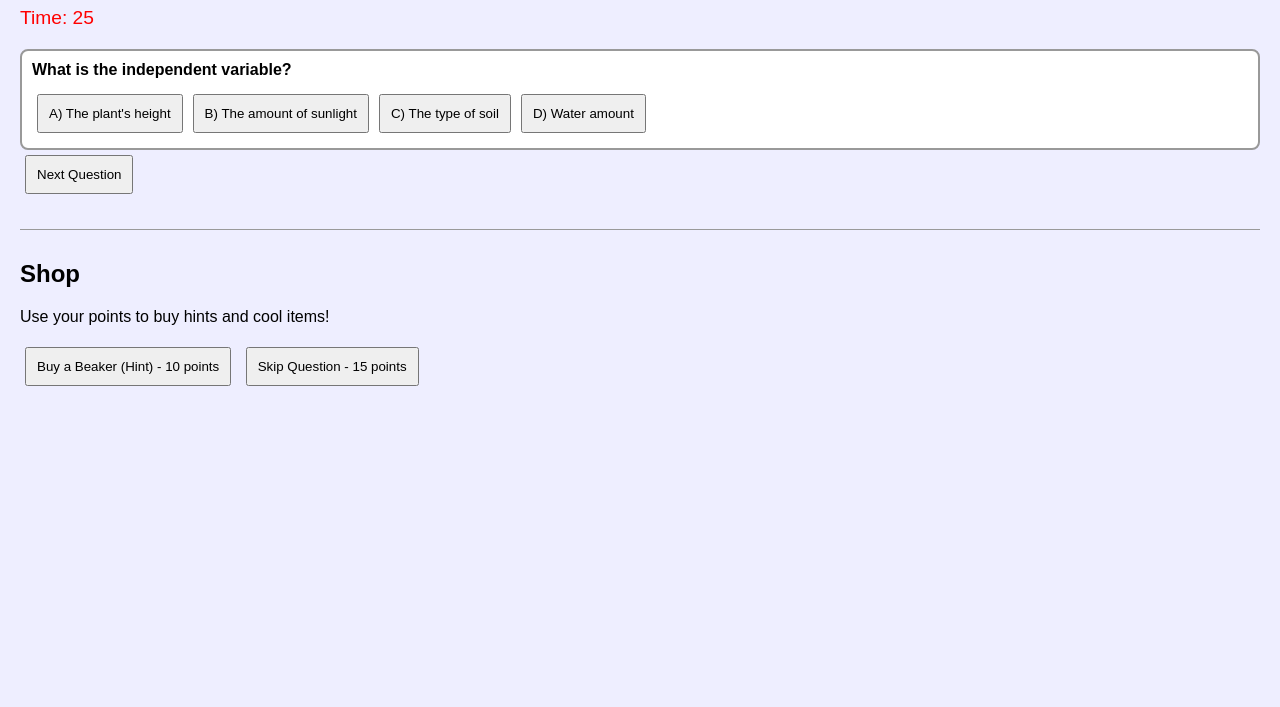
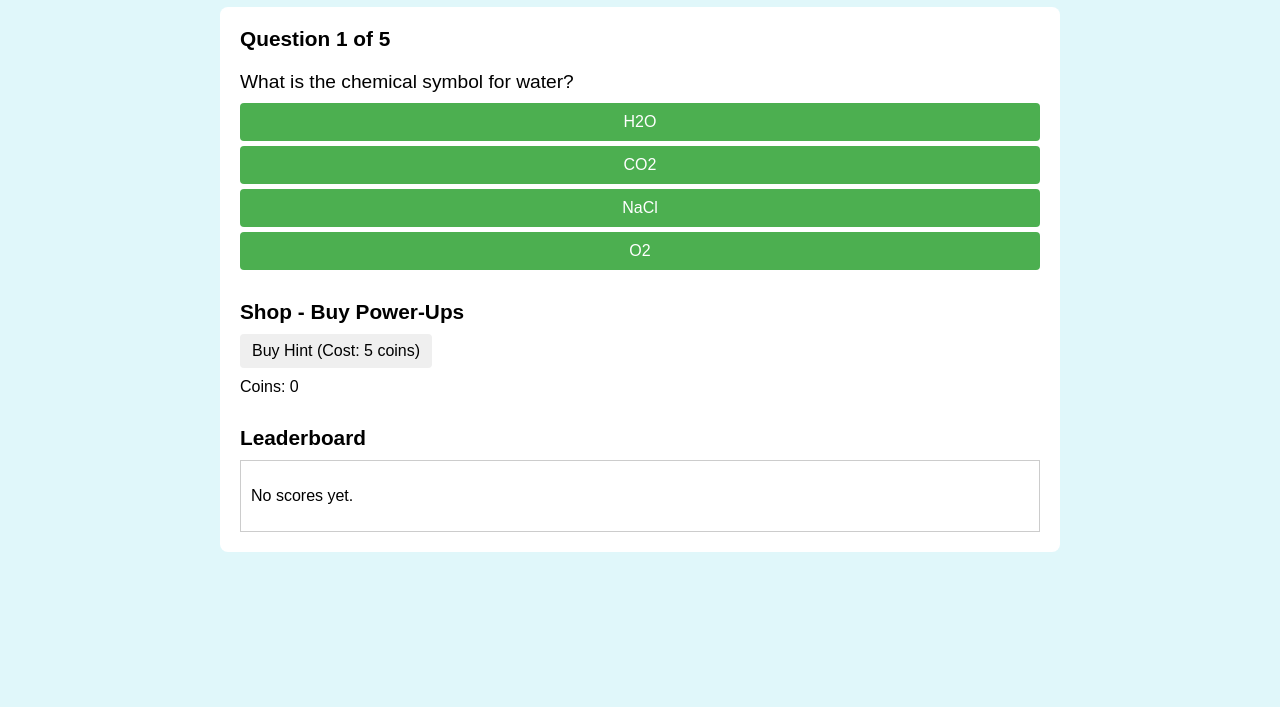
Before and after one commit to agggggbjfgfgfgh/sience.com, a plain HTML site: page index.html in a window 1280 px wide. Shown: the part 93-800 px from the top of the page. Drawn offline with Linux system fonts and the light colour scheme.

Commit message:
Update index.html

```diff
--- a/index.html
+++ b/index.html
@@ -3,198 +3,278 @@
 <head>
 <meta charset="UTF-8" />
 <meta name="viewport" content="width=device-width, initial-scale=1.0" />
-<title>Enhanced Science Quiz Game</title>
+<title>Science Quiz & Shop Game</title>
 <style>
   body {
     font-family: Arial, sans-serif;
-    background-color: #eef;
-    margin: 20px;
+    background: #e0f7fa;
+    margin: 0;
+    padding: 20px;
   }
-  h1 {
+  h1, h2 {
     text-align: center;
-    margin-bottom: 10px;
   }
-  #score {
+  .game-container {
+    max-width: 800px;
+    margin: auto;
+    background: #ffffff;
+    padding: 20px;
+    border-radius: 8px;
+  }
+  .question {
     font-size: 1.2em;
-    margin-bottom: 10px;
-  }
-  #timer {
-    font-size: 1.2em;
-    color: red;
-    margin-bottom: 10px;
-  }
-  .question-container {
     margin-top: 20px;
-    padding: 10px;
-    border: 2px solid #999;
-    border-radius: 8px;
-    background-color: #fff;
-  }
-  #question {
-    font-weight: bold;
   }
   .answers {
     margin-top: 10px;
   }
-  button {
-    margin: 5px;
+  .answer-btn {
+    display: block;
+    width: 100%;
     padding: 10px;
+    margin-top: 5px;
+    border: none;
+    border-radius: 4px;
+    background-color: #4caf50;
+    color: white;
+    font-size: 1em;
     cursor: pointer;
   }
-  #shop {
+  .answer-btn:hover {
+    background-color: #45a049;
+  }
+  #feedback {
+    margin-top: 15px;
+    font-size: 1.2em;
+  }
+  .shop, .leaderboard {
     margin-top: 30px;
-    border-top: 1px solid #999;
-    padding-top: 10px;
   }
-  #message {
-    margin-top: 10px;
-    font-style: italic;
+  .section-title {
+    font-weight: bold;
+    font-size: 1.3em;
+    margin-bottom: 10px;
+  }
+  .power-up {
+    margin: 10px 0;
+  }
+  button {
+    padding: 8px 12px;
+    font-size: 1em;
+    border: none;
+    border-radius: 4px;
+    cursor: pointer;
+  }
+  button:disabled {
+    background-color: #ccc;
+    cursor: not-allowed;
+  }
+  #leaderboard {
+    max-height: 200px;
+    overflow-y: auto;
+    border: 1px solid #ccc;
+    padding: 10px;
   }
 </style>
 </head>
 <body>
 
-<h1>Enhanced Science Quiz Game</h1>
-<div id="score">Points: 0</div>
-<div id="timer">Time: 30</div>
-<div class="question-container" id="question-container">
-  <div id="question"></div>
-  <div class="answers" id="answers"></div>
-</div>
-<button onclick="nextQuestion()">Next Question</button>
+<h1>Science Quiz & Shop Game</h1>
+<div class="game-container">
 
-<div id="shop">
-  <h2>Shop</h2>
-  <p>Use your points to buy hints and cool items!</p>
-  <button onclick="buyHint()">Buy a Beaker (Hint) - 10 points</button>
-  <button onclick="buySkip()">Skip Question - 15 points</button>
-  <div id="message"></div>
+  <!-- Quiz Section -->
+  <div id="quiz-section">
+    <div class="section-title">Question <span id="question-number">1</span> of <span id="total-questions"></span></div>
+    <div class="question" id="question-text"></div>
+    <div class="answers" id="answers-container"></div>
+    <div id="feedback"></div>
+    <button id="next-btn" style="display:none;" onclick="nextQuestion()">Next Question</button>
+  </div>
+
+  <!-- Shop Section -->
+  <div class="shop">
+    <div class="section-title">Shop - Buy Power-Ups</div>
+    <div class="power-up">
+      <button onclick="buyHint()" id="hint-btn">Buy Hint (Cost: 5 coins)</button>
+    </div>
+    <div>Coins: <span id="coins">0</span></div>
+  </div>
+
+  <!-- Leaderboard -->
+  <div class="leaderboard">
+    <div class="section-title">Leaderboard</div>
+    <div id="leaderboard"></div>
+  </div>
 </div>
 
 <script>
-const totalQuestions = 5;
-let questions = [];
+const questions = [
+  {
+    question: "What is the chemical symbol for water?",
+    options: ["H2O", "CO2", "NaCl", "O2"],
+    answer: "H2O"
+  },
+  {
+    question: "Which planet is known as the red planet?",
+    options: ["Mars", "Venus", "Jupiter", "Saturn"],
+    answer: "Mars"
+  },
+  {
+    question: "What process do plants use to make their food?",
+    options: ["Photosynthesis", "Respiration", "Fermentation", "Digestion"],
+    answer: "Photosynthesis"
+  },
+  {
+    question: "What is the force that keeps us on the ground?",
+    options: ["Gravity", "Magnetism", "Friction", "Inertia"],
+    answer: "Gravity"
+  },
+  {
+    question: "Which gas do humans need to breathe?",
+    options: ["Oxygen", "Nitrogen", "Carbon Dioxide", "Helium"],
+    answer: "Oxygen"
+  }
+];
+
 let currentQuestionIndex = 0;
-let points = 0;
+let score = 0;
+let coins = 0;
+let hintsAvailable = 0;
 let hintUsed = false;
-let timerInterval;
-let timeLeft = 30;
 
-function generateQuestions() {
-  questions = [];
-  for (let i = 0; i < totalQuestions; i++) {
-    const qType = Math.floor(Math.random() * 4);
-    let questionText = '';
-    let answers = [];
-    let correctIndex = 0;
+const totalQuestions = questions.length;
 
-    switch(qType) {
-      case 0:
-        questionText = "What is the control in a plant growth experiment?";
-        answers = ["A) The plant with fertilizer", "B) The plant without fertilizer", "C) The sunlight", "D) The water"];
-        correctIndex = 1;
-        break;
-      case 1:
-        questionText = "What is the independent variable?";
-        answers = ["A) The plant's height", "B) The amount of sunlight", "C) The type of soil", "D) Water amount"];
-        correctIndex = 1;
-        break;
-      case 2:
-        questionText = "What is the dependent variable?";
-        answers = ["A) The type of soil", "B) The plant's height", "C) The amount of water", "D) The sunlight"];
-        correctIndex = 1;
-        break;
-      case 3:
-        questionText = "What problem is in this sentence? 'The plant grew taller in the sunlight.'";
-        answers = ["A) The problem isn't clear", "B) The sentence is about sunlight", "C) The sentence is about a plant", "D) The sentence is about growth"];
-        correctIndex = 0;
-        break;
-    }
-    questions.push({question: questionText, answers: answers, correct: correctIndex});
+window.onload = () => {
+  loadQuestion();
+  loadLeaderboard();
+  document.getElementById('total-questions').innerText = totalQuestions;
+  document.getElementById('coins').innerText = coins;
+};
+
+function loadQuestion() {
+  // Reset feedback and buttons
+  document.getElementById('feedback').innerHTML = "";
+  document.getElementById('next-btn').style.display = "none";
+
+  const q = questions[currentQuestionIndex];
+  document.getElementById('question-number').innerText = currentQuestionIndex + 1;
+  document.getElementById('question-text').innerText = q.question;
+
+  const answersContainer = document.getElementById('answers-container');
+  answersContainer.innerHTML = "";
+
+  q.options.forEach(option => {
+    const btn = document.createElement('button');
+    btn.innerText = option;
+    btn.className = 'answer-btn';
+    btn.onclick = () => checkAnswer(option);
+    answersContainer.appendChild(btn);
+  });
+}
+
+function checkAnswer(selectedOption) {
+  const q = questions[currentQuestionIndex];
+  if (selectedOption === q.answer) {
+    document.getElementById('feedback').innerHTML = "<span style='color:green;'>Correct!</span>";
+    score++;
+    coins += 2; // reward coins
+  } else {
+    document.getElementById('feedback').innerHTML = "<span style='color:red;'>Wrong! The correct answer was: " + q.answer + ".</span>";
+    coins += 1; // smaller reward for trying
+  }
+  updateCoins();
+  // disable answer buttons
+  Array.from(document.getElementById('answers-container').children).forEach(btn => btn.disabled = true);
+  document.getElementById('next-btn').style.display = "inline-block";
+}
+
+function nextQuestion() {
+  currentQuestionIndex++;
+  if (currentQuestionIndex >= totalQuestions) {
+    endGame();
+  } else {
+    loadQuestion();
+  }
+  document.getElementById('coins').innerText = coins;
+  hintUsed = false; // reset hint for next question
+}
+
+function endGame() {
+  alert(`Game Over! Your score: ${score}/${totalQuestions}`);
+  saveScore();
+  resetGame();
+}
+
+function resetGame() {
+  currentQuestionIndex = 0;
+  score = 0;
+  loadQuestion();
+  document.getElementById('coins').innerText = coins;
+  loadLeaderboard();
+}
+
+function updateCoins() {
+  document.getElementById('coins').innerText = coins;
+}
+
+// Shop functions
+function buyHint() {
+  if (coins >= 5 && !hintUsed) {
+    coins -= 5;
+    updateCoins();
+    hintsAvailable++;
+    alert("You bought a hint! Click 'Hint' during a question.");
+  } else if (hintUsed) {
+    alert("You've already used the hint for this question.");
+  } else {
+    alert("Not enough coins!");
   }
 }
 
-function startTimer() {
-  clearInterval(timerInterval);
-  timeLeft = 30;
-  document.getElementById('timer').innerText = `Time: ${timeLeft}`;
-  timerInterval = setInterval(() => {
-    timeLeft--;
-    document.getElementById('timer').innerText = `Time: ${timeLeft}`;
-    if (timeLeft <= 0) {
-      clearInterval(timerInterval);
-      alert('Time is up! Moving to next question.');
-      nextQuestion();
-    }
-  }, 1000);
-}
-
-function displayQuestion() {
-  if (questions.length === 0) {
-    generateQuestions();
-  }
-  const q = questions[currentQuestionIndex];
-  document.getElementById('question').innerText = q.question;
-  const answersDiv = document.getElementById('answers');
-  answersDiv.innerHTML = '';
-  q.answers.forEach((answer, index) => {
-    const btn = document.createElement('button');
-    btn.innerText = answer;
-    btn.onclick = () => {
-      clearInterval(timerInterval);
-      checkAnswer(index);
-    };
-    answersDiv.appendChild(btn);
-  });
-  hintUsed = false;
-  startTimer();
-}
-
-function checkAnswer(selectedIndex) {
-  const q = questions[currentQuestionIndex];
-  if (selectedIndex === q.correct) {
-    points += 5;
-    alert('Correct! +5 points.');
-  } else {
-    alert('Incorrect.');
-  }
-  document.getElementById('score').innerText = `Points: ${points}`;
-  currentQuestionIndex = (currentQuestionIndex + 1) % questions.length;
-  displayQuestion();
-}
-
-function nextQuestion() {
-  clearInterval(timerInterval);
-  displayQuestion();
-}
-
-function buyHint() {
-  if (points >= 10 && !hintUsed) {
-    points -= 10;
-    document.getElementById('score').innerText = `Points: ${points}`;
-    document.getElementById('message').innerText = 'Hint: Think about variables and experiment parts!';
+function showHint() {
+  if (hintsAvailable > 0 && !hintUsed) {
+    const q = questions[currentQuestionIndex];
+    alert("Hint: The answer starts with '" + q.answer.charAt(0) + "'.");
+    hintsAvailable--;
     hintUsed = true;
   } else if (hintUsed) {
-    document.getElementById('message').innerText = 'You already bought a hint for this question!';
+    alert("You've already used the hint for this question.");
   } else {
-    document.getElementById('message').innerText = 'Not enough points!';
+    alert("You haven't bought a hint yet.");
   }
 }
 
-function buySkip() {
-  if (points >= 15) {
-    points -= 15;
-    document.getElementById('score').innerText = `Points: ${points}`;
-    alert('Question skipped!');
-    nextQuestion();
-  } else {
-    document.getElementById('message').innerText = 'Not enough points!';
-  }
+// Save score to local storage and update leaderboard
+function saveScore() {
+  let scores = JSON.parse(localStorage.getItem('leaderboard')) || [];
+  scores.push({name: "Player", score: score});
+  // Keep only top 10
+  scores.sort((a, b) => b.score - a.score);
+  if (scores.length > 10) scores = scores.slice(0,10);
+  localStorage.setItem('leaderboard', JSON.stringify(scores));
 }
 
-// Initialize
-generateQuestions();
-displayQuestion();
+function loadLeaderboard() {
+  const scores = JSON.parse(localStorage.getItem('leaderboard')) || [];
+  const leaderboardDiv = document.getElementById('leaderboard');
+  leaderboardDiv.innerHTML = "";
+  if (scores.length === 0) {
+    leaderboardDiv.innerHTML = "<p>No scores yet.</p>";
+    return;
+  }
+  scores.forEach((entry, index) => {
+    const p = document.createElement('p');
+    p.innerText = `${index+1}. ${entry.name} - ${entry.score}`;
+    leaderboardDiv.appendChild(p);
+  });
+}
+
+// Add a key event for hints
+document.addEventListener('keydown', (e) => {
+  if (e.key === 'h' || e.key === 'H') {
+    showHint();
+  }
+});
 </script>
 
 </body>
```
